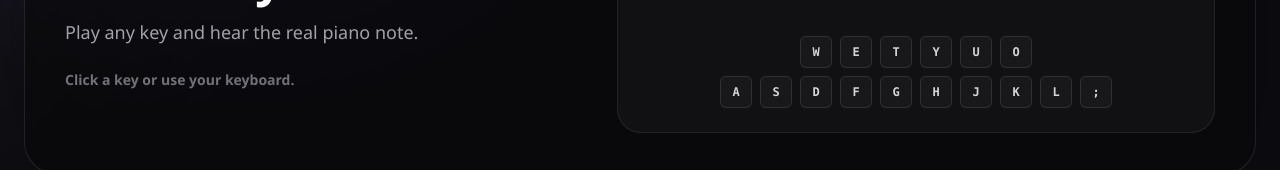
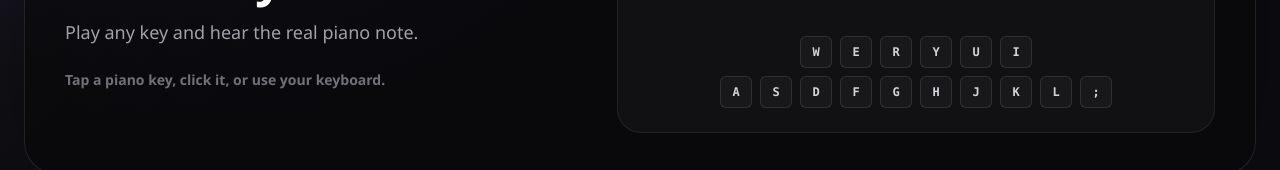
Before and after one commit to kofiarhin/piano360, a React (Vite) app in the folder apps/client/: page / in a window 1280 px wide. Both pictures are taken after a click on the button "Freestyle". Shown: the part 295-465 px from the top of the page. Built offline with nearby package versions, Linux system fonts and the light colour scheme.

Commit message:
Sync freestyle helper keys with playable map

```diff
--- a/apps/client/src/features/practice/components/FreePlayPanel.tsx
+++ b/apps/client/src/features/practice/components/FreePlayPanel.tsx
@@ -5,7 +5,7 @@ type FreePlayPanelProps = {
 };
 
 const rows = [
-  ["W", "E", "T", "Y", "U", "O"],
+  ["W", "E", "R", "Y", "U", "I"],
   ["A", "S", "D", "F", "G", "H", "J", "K", "L", ";"]
 ];
 
@@ -16,14 +16,14 @@ export const FreePlayPanel = ({ lastPlayedNote }: FreePlayPanelProps) => (
         <p className="text-sm font-black uppercase text-violet-200">Freestyle Mode</p>
         <h2 className="mt-3 text-4xl font-black text-white md:text-5xl">Free Play</h2>
         <p className="mt-4 max-w-xl text-lg text-zinc-400">Play any key and hear the real piano note.</p>
-        <p className="mt-6 text-sm font-semibold text-zinc-500">Click a key or use your keyboard.</p>
+        <p className="mt-6 text-sm font-semibold text-zinc-500">Tap a piano key, click it, or use your keyboard.</p>
       </div>
       <div className="rounded-[1.5rem] border border-white/[0.08] bg-white/[0.035] p-6 text-center shadow-[inset_0_1px_0_rgba(255,255,255,0.06)]">
         <p className="text-xs font-black uppercase text-zinc-500">Last played note</p>
         <p data-testid="last-played-note" className="mt-3 font-mono text-6xl font-black text-white md:text-7xl">
           {lastPlayedNote ?? "--"}
         </p>
-        <div className="mt-8 space-y-2">
+        <div className="mt-8 space-y-2" aria-label="Computer keyboard map">
           {rows.map((row) => (
             <div key={row.join("")} className="flex flex-wrap justify-center gap-2">
               {row.map((key) => (
```
